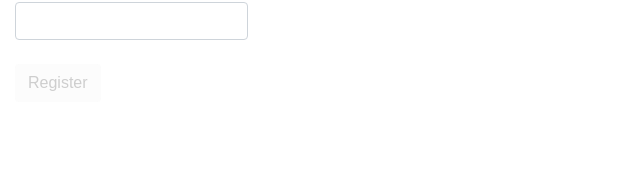
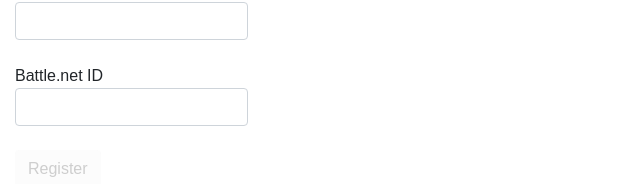
Before and after one commit to Rgstaub/thl_react, a React (Create React App) app: page / in a window 1280 px wide. Shown: the part 296-480 px from the top of the page, without its empty margins (0-640 px from the left). Built offline with nearby package versions, Linux system fonts and the light colour scheme.

Commit message:
Bnet ID validation and input field added

```diff
--- a/src/components/NewUserForm.js
+++ b/src/components/NewUserForm.js
@@ -6,6 +6,7 @@
 import InputPassword from './subcomponents/InputPassword.js';
 import InputPasswordConfirm from './subcomponents/InputPasswordConfirm.js';
 import SubmitButton from './subcomponents/SubmitButton.js';
+import InputBnetId from './subcomponents/InputBnetId.js'
 
 
 class NewUserForm extends Component {
@@ -17,7 +18,7 @@
       username: "JediNinja4",
       email: "",
       emailConfirm: false,
-      bnetId: "JediNinja4",
+      bnetId: "",
       password: "",
       passwordConfirm: false,
       messages: []
@@ -36,7 +37,7 @@
       email: this.state.email,
       password: this.state.password,
       username: "JediNinja207",
-      bnetId: "Jedi207"
+      bnetId: this.state.bnetId
     }
     fetch('/public/register', {
       body: JSON.stringify(data),
@@ -74,6 +75,7 @@
           <InputEmailConfirm emailToMatch={this.state.email} returnValue={this.collectInputValue} />
           <InputPassword returnValue={this.collectInputValue} />
           <InputPasswordConfirm passwordToMatch={this.state.password} returnValue={this.collectInputValue} />
+          <InputBnetId returnValue={this.collectInputValue} />
           <SubmitButton submit={this.submitNewUser} ready={ready} >Register</SubmitButton>
           {this.state.messages.map( (error, index) => {
             return <p key={index}>{error}</p>
--- /dev/null
+++ b/src/components/subcomponents/InputBnetId.js
@@ -0,0 +1,59 @@
+import React, { Component } from 'react';
+
+class InputBnetId extends Component {
+
+  constructor(props) {
+    super(props);
+
+    this.state = {
+      valid: null,
+      warning: ""
+    }
+  }
+
+  // These two together make it so the field only validates on every change after it first loses focus
+  handleChange = (e) => {
+    if ( this.state.valid !== null ) {
+      this.validateBnetId(e.target.value);
+    }
+  }
+  handleBlur = (e) => {
+    if (this.state.valid === null) {
+      this.setState({ valid: false });
+      this.validateBnetId(e.target.value);
+    }
+  }
+
+  // If the input passes the regex test, update the DOM as appropriate and return values to
+  // update in the parent form's state
+  validateBnetId = (bnetId) => {
+    // eslint-disable-next-line
+    const regEx = /^[A-Za-z\u0080-\u00FF]{1}([A-Za-z0-9\u0080-\u00FF]{2,11})#[0-9]{4,5}$/;
+    if (regEx.test(bnetId)) {
+      console.log("VALID")
+      this.setState({ valid: true, warning: '' })
+      this.props.returnValue('bnetId', bnetId)
+    }
+    else {
+      console.log("INVALID")
+      this.setState({ valid: false, warning: 'Invalid Battle.net ID.' })
+      this.props.returnValue('bnetId', '')
+    }
+  }
+
+  render() {
+    return (
+      <div className="form-group">
+        <label htmlFor="emailInput">Battle.net ID
+          <input type="text" name="bnetId" id="bnetIdInput" className="form-control"
+            onBlur={this.handleBlur}
+            onChange={this.handleChange}
+          />
+        </label>
+        <div  id="bnetIdInputWarning" className="text-danger">{this.state.warning}</div>
+      </div>
+    )
+  }
+}
+
+export default InputBnetId;
```
